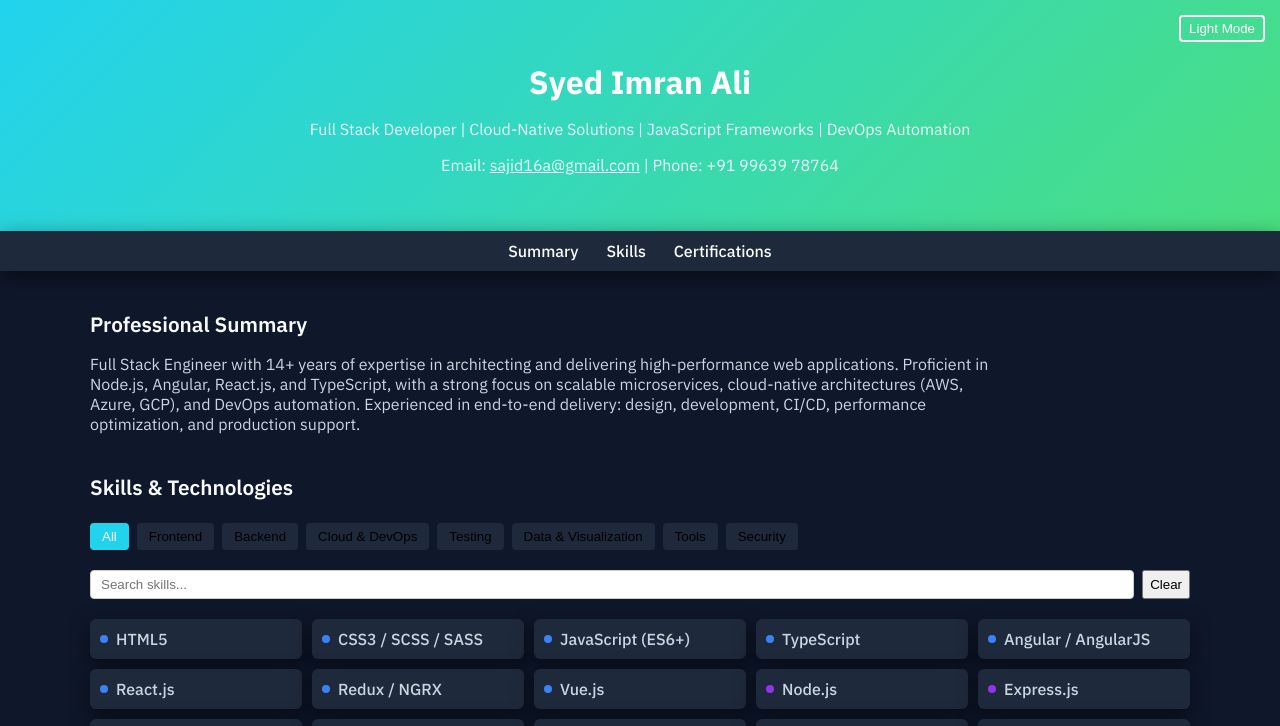
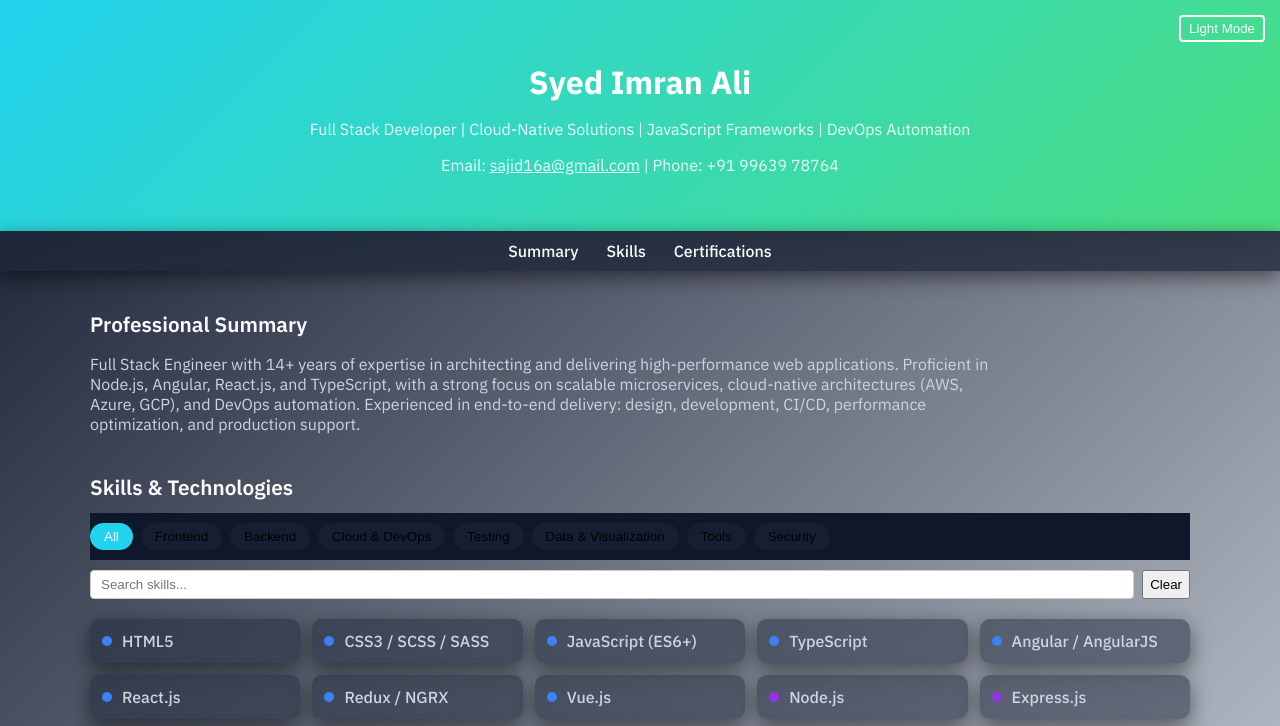
Before and after one commit to sajid506a/imran-portfolio, a plain HTML site: page index.html in a window 1280 px wide. Both pictures are taken after a click on the button "Dark Mode". Shown: the top 726 px of the page. Drawn offline with Linux system fonts and the light colour scheme.

Commit message:
new app styles

```diff
--- a/index.html
+++ b/index.html
@@ -2,7 +2,7 @@
 <html lang="en">
 <head>
   <meta charset="utf-8" />
-  <meta name="viewport" content="width=device-scale,initial-scale=1" />
+  <meta name="viewport" content="width=device-width,initial-scale=1" />
   <title>Syed Imran Ali — Full Stack Developer</title>
   <meta name="description" content="Syed Imran Ali — Full Stack Developer specializing in cloud-native architectures, JavaScript frameworks, and DevOps automation." />
   <link href="https://fonts.googleapis.com/css2?family=IBM+Plex+Sans:wght@400;500;600;700&display=swap" rel="stylesheet">
--- a/script.js
+++ b/script.js
@@ -61,7 +61,7 @@ const skillsData = [
   { name: "Cross-Browser Compatibility", categories: ["frontend"] }
 ];
 
-// Render skills
+// Render skills with icons & tooltips
 const skillsGrid = document.getElementById('skillsGrid');
 function renderSkills() {
   skillsGrid.innerHTML = '';
@@ -70,10 +70,15 @@ function renderSkills() {
     div.className = 'skill';
     div.dataset.categories = skill.categories.join(' ');
 
-    // Icon
+    // Icon (color by first category)
     const icon = document.createElement('div');
     icon.className = 'skill-icon';
     icon.style.background = categoryColors[skill.categories[0]] || '#999';
+
+    // Tooltip
+    const tooltip = document.createElement('div');
+    tooltip.className = 'skill-tooltip';
+    tooltip.textContent = skill.categories[0].charAt(0).toUpperCase() + skill.categories[0].slice(1);
 
     // Text
     const text = document.createElement('div');
@@ -82,12 +87,13 @@ function renderSkills() {
 
     div.appendChild(icon);
     div.appendChild(text);
+    div.appendChild(tooltip);
     skillsGrid.appendChild(div);
   });
 }
 renderSkills();
 
-// Filtering logic
+// Filtering
 const filterBtns = document.querySelectorAll('.filter-btn');
 const searchInput = document.getElementById('skillSearch');
 const clearBtn = document.getElementById('clearSearch');
@@ -120,5 +126,4 @@ clearBtn.addEventListener('click', () => {
   filterSkills();
 });
 
-// Initial filter
 filterSkills();
--- a/styles.css
+++ b/styles.css
@@ -1,11 +1,11 @@
 :root {
   --bg:#f7f9fc;
-  --card:#ffffff;
+  --card:#ffffffcc;
   --muted:#4b5563;
   --accent1:#0f172a;
   --accent2:#06b6d4;
   --accent3:#22c55e;
-  --chip-bg:#f1f5f9;
+  --chip-bg:#ffffff40;
   --shadow: 0 4px 14px rgba(15,23,42,0.06);
 
   --color-frontend:#3b82f6;
@@ -19,12 +19,12 @@
 
 [data-theme="dark"] {
   --bg:#0f172a;
-  --card:#1e293b;
+  --card:#1e293bcc;
   --muted:#cbd5e1;
   --accent1:#f8fafc;
   --accent2:#22d3ee;
   --accent3:#4ade80;
-  --chip-bg:#1e293b;
+  --chip-bg:#1e293b80;
   --shadow: 0 6px 20px rgba(0,0,0,0.5);
 }
 
@@ -33,6 +33,7 @@ body {
   background-color:var(--bg);
   color:var(--muted);
   margin:0;
+  background:linear-gradient(135deg, var(--bg) 0%, #e2e8f0 100%);
 }
 
 header {
@@ -69,6 +70,7 @@ header p {
 
 nav {
   background:var(--card);
+  backdrop-filter:blur(10px);
   box-shadow:var(--shadow);
   padding:10px;
   text-align:center;
@@ -118,17 +120,23 @@ p.summary {
 }
 
 .filter-btn {
-  padding:6px 12px;
+  padding:6px 14px;
   border:none;
-  border-radius:4px;
+  border-radius:20px;
   background:var(--chip-bg);
   font-weight:500;
   cursor:pointer;
+  backdrop-filter:blur(6px);
+  transition:all 0.2s ease;
 }
 
 .filter-btn.active {
   background:var(--accent2);
   color:white;
+}
+
+.filter-btn:hover {
+  transform:translateY(-2px);
 }
 
 .search {
@@ -146,29 +154,57 @@ p.summary {
 
 .skills-grid {
   display:grid;
-  grid-template-columns:repeat(auto-fill,minmax(180px,1fr));
-  gap:10px;
+  grid-template-columns:repeat(auto-fill,minmax(200px,1fr));
+  gap:12px;
 }
 
 .skill {
   background:var(--chip-bg);
-  border-radius:6px;
-  padding:10px;
+  border-radius:10px;
+  padding:12px;
   font-weight:500;
   box-shadow:var(--shadow);
   display:flex;
   align-items:center;
-  gap:8px;
+  gap:10px;
+  backdrop-filter:blur(8px);
+  position:relative;
+  transition:transform 0.2s ease, box-shadow 0.2s ease;
+}
+
+.skill:hover {
+  transform:translateY(-4px);
+  box-shadow:0 8px 20px rgba(0,0,0,0.15);
 }
 
 .skill-icon {
-  width:8px;
-  height:8px;
+  width:10px;
+  height:10px;
   border-radius:50%;
+  flex-shrink:0;
 }
 
 .skill-text {
   flex:1;
+}
+
+.skill-tooltip {
+  display:none;
+  position:absolute;
+  bottom:110%;
+  left:50%;
+  transform:translateX(-50%);
+  background:var(--card);
+  color:var(--accent1);
+  padding:4px 8px;
+  border-radius:4px;
+  font-size:0.8rem;
+  white-space:nowrap;
+  box-shadow:var(--shadow);
+}
+
+.skill:hover .skill-tooltip {
+  display:block;
 }
 
 footer {
```
